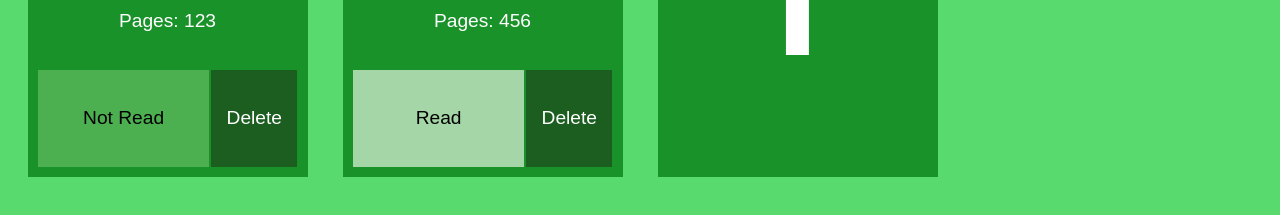
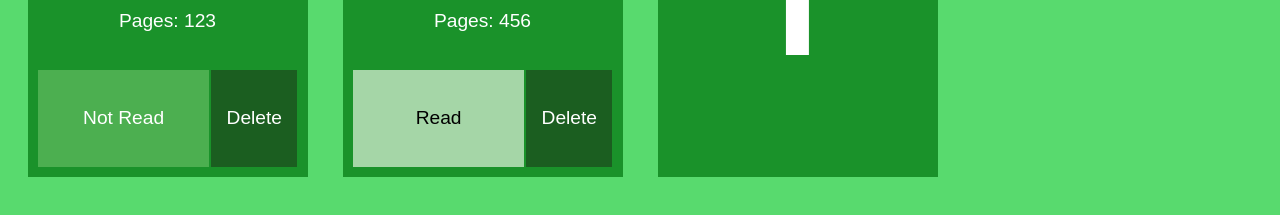
Before and after one commit to cjsellwood/library_react, a React (Create React App) app: page / in a window 1280 px wide. Shown: the part 363-578 px from the top of the page. Built offline with nearby package versions, Linux system fonts and the light colour scheme.

Commit message:
Fixed id bug

```diff
--- a/src/Components/Library/Book/ReadBtn/ReadBtn.module.css
+++ b/src/Components/Library/Book/ReadBtn/ReadBtn.module.css
@@ -18,4 +18,5 @@
 
 .NotRead {
   background-color: #4CAF50;
+  color: white;
 }
--- a/src/Components/Library/Library.js
+++ b/src/Components/Library/Library.js
@@ -99,7 +99,7 @@ class Library extends Component {
 
     // Add new book object to books array in state
     booksArray.push({
-      id: this.state.books.length,
+      id: this.state.books[this.state.books.length - 1].id + 1,
       title: currentForm.title,
       author: currentForm.author,
       pages: Number(currentForm.pages),
```
